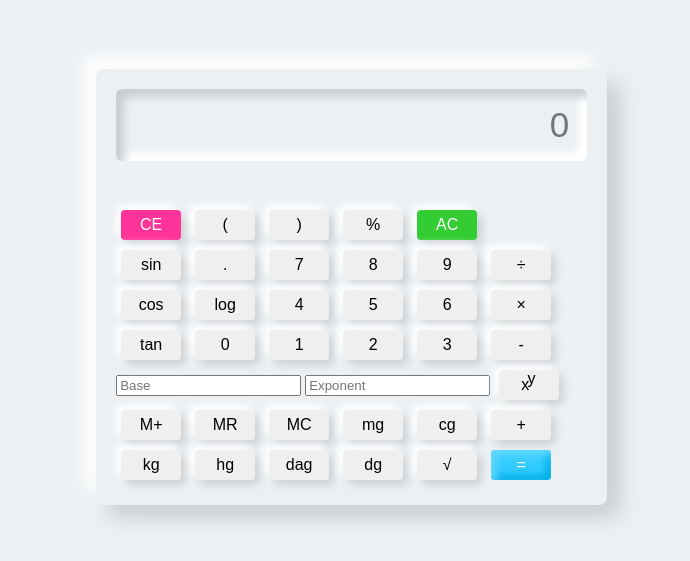
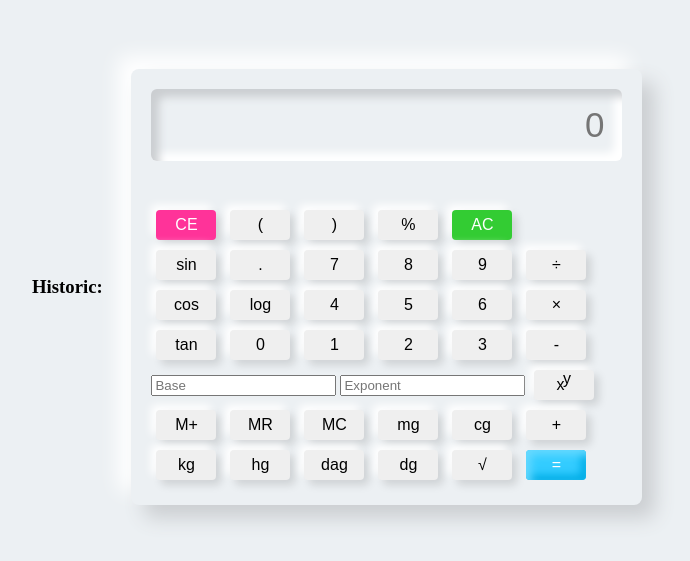
Before and after one commit to igilse/Engenharia-De-Software-Trabalhos-, a plain HTML site: page Calculadora/index.html in a window 1280 px wide. Shown: the part 113-674 px from the top of the page, without its empty margins (303-993 px from the left). Drawn offline with Linux system fonts and the light colour scheme.

Commit message:
Update index.html

```diff
--- a/Calculadora/index.html
+++ b/Calculadora/index.html
@@ -9,6 +9,12 @@
 </head>
 
 <body>
+
+    <div class="history">
+        <h3>Historic:</h3>
+        <ul id="historyList"></ul>
+    </div>
+
     <div class="container">
         <div class="display">
             <input id="screen" type="text" placeholder="0">
```
